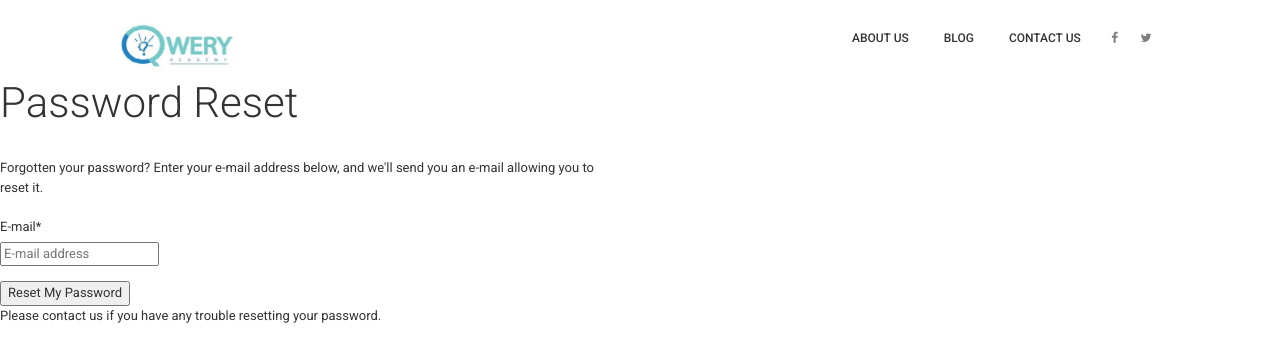
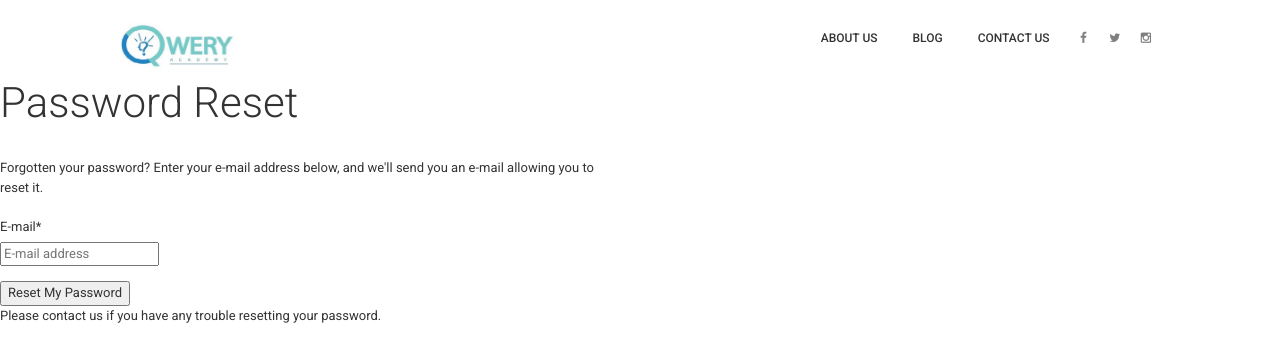
Before and after one commit to QweryAcademy/Website, a Django app: page /accounts/password/reset/ in a window 1280 px wide. Shown: the top 362 px of the page. Run offline with Django 3.2, Linux system fonts and the light colour scheme; some libraries are stand-ins or nearby versions.

Commit message:
Instagram link was added.

```diff
--- a/source_code/qweryacademy/templates/base.html
+++ b/source_code/qweryacademy/templates/base.html
@@ -55,7 +55,8 @@
                 <!-- Social Icons -->
                 <div class="social-icons text-muted pull-right margin-left-20 hidden-sm hidden-xs">
                    <a href="https://www.facebook.com/qweryacademy" class="icon icon-xs icon-facebook"><i class="fa fa-facebook"></i></a>
-           		   <a href="https://twitter.com/qweryacademy" class="icon icon-xs icon-twitter"><i class="fa fa-twitter"></i></a>
+           		   <a href="https://www.twitter.com/qweryacademy" class="icon icon-xs icon-twitter"><i class="fa fa-twitter"></i></a>
+                   <a href="https://www.instagram.com/qweryacademy" class="icon icon-xs icon-instagram"><i class="fa fa-instagram"></i></a>
           		   <!-- <a href="#" class="icon icon-xs icon-google-plus"><i class="fa fa-google-plus"></i></a> -->
                 </div>
                 <!-- Main Navigation-->
```
